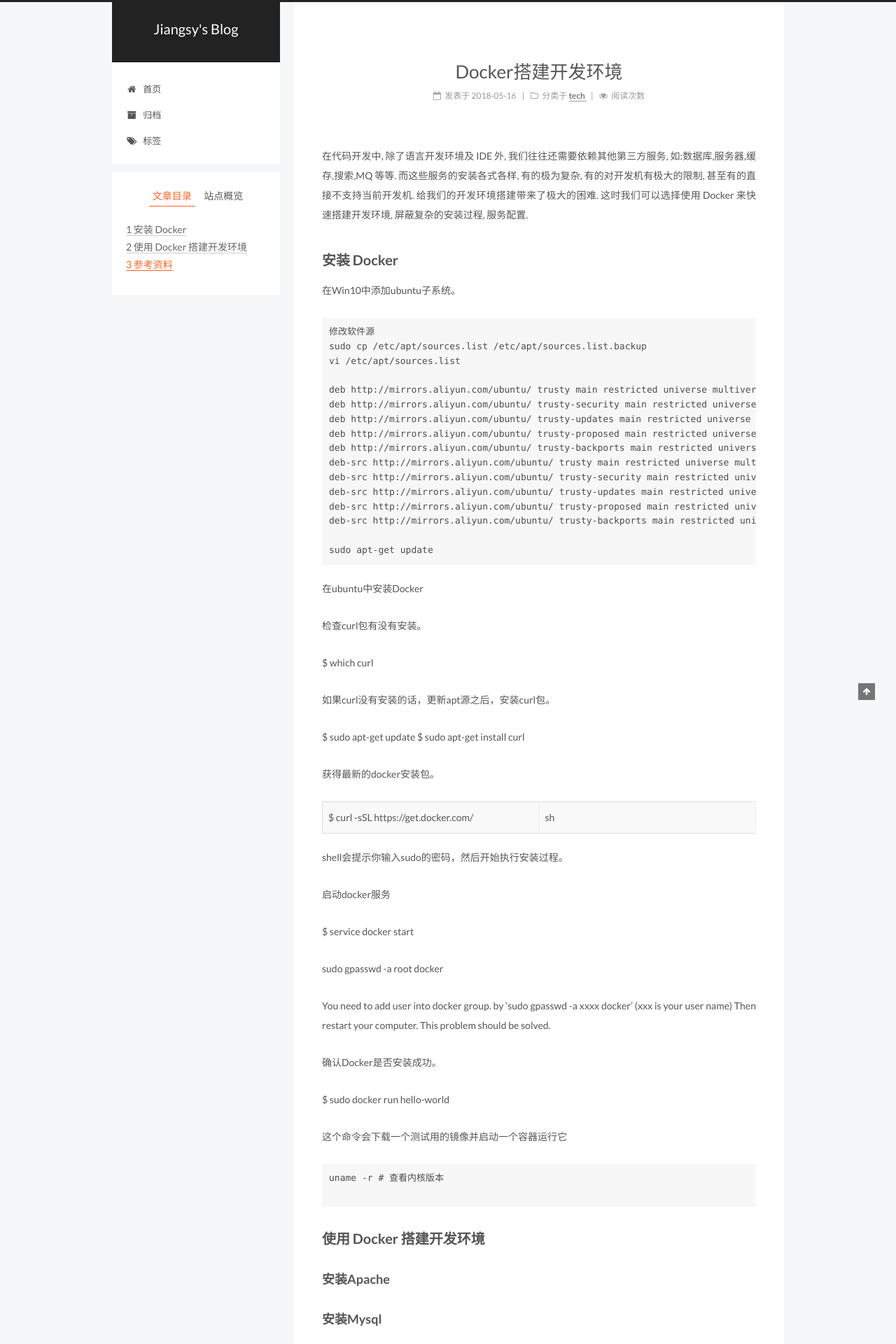
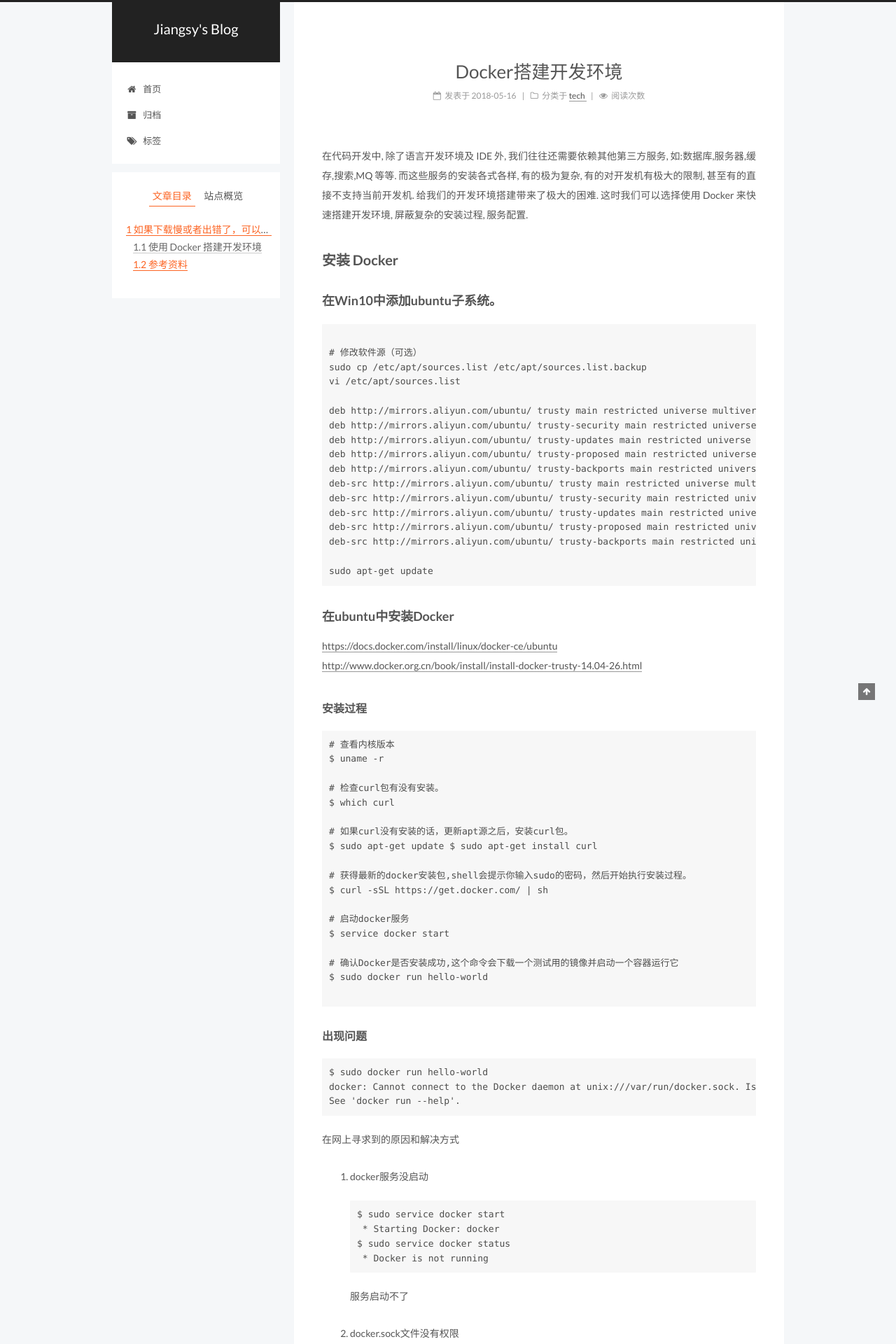
Before and after one commit to jiangsyace/blog, a Jekyll site: the page built from _posts/2018-05-16-Docker搭建开发环境.md, in a window 1280 px wide. Shown: the top 1920 px of the page at 70% size. Built offline with Jekyll 4.4.1, drawn with Linux system fonts in a browser that asks for light colours; comment, search, counter and statistics services are not loaded; some of the changed text lies outside the part shown.

Commit message:
20180522

````diff
--- a/_posts/2018-05-16-Docker搭建开发环境.md
+++ b/_posts/2018-05-16-Docker搭建开发环境.md
@@ -14,9 +14,10 @@ tags:
 
 ## 安装 Docker
 
-在Win10中添加ubuntu子系统。
+### 在Win10中添加ubuntu子系统。
 ```
-修改软件源
+
+# 修改软件源（可选）
 sudo cp /etc/apt/sources.list /etc/apt/sources.list.backup
 vi /etc/apt/sources.list
 
@@ -33,47 +34,91 @@ deb-src http://mirrors.aliyun.com/ubuntu/ trusty-backports main restricted unive
 
 sudo apt-get update
 ```
-在ubuntu中安装Docker
+### 在ubuntu中安装Docker
+[https://docs.docker.com/install/linux/docker-ce/ubuntu](https://docs.docker.com/install/linux/docker-ce/ubuntu)
+[http://www.docker.org.cn/book/install/install-docker-trusty-14.04-26.html](http://www.docker.org.cn/book/install/install-docker-trusty-14.04-26.html)
 
-检查curl包有没有安装。
+#### 安装过程
+```
+# 查看内核版本
+$ uname -r
 
+# 检查curl包有没有安装。
 $ which curl
 
-如果curl没有安装的话，更新apt源之后，安装curl包。
-
+# 如果curl没有安装的话，更新apt源之后，安装curl包。
 $ sudo apt-get update $ sudo apt-get install curl
 
-获得最新的docker安装包。
-
+# 获得最新的docker安装包,shell会提示你输入sudo的密码，然后开始执行安装过程。
 $ curl -sSL https://get.docker.com/ | sh
 
-shell会提示你输入sudo的密码，然后开始执行安装过程。
-
-启动docker服务
-
+# 启动docker服务
 $ service docker start
 
-sudo gpasswd -a root docker
+# 确认Docker是否安装成功,这个命令会下载一个测试用的镜像并启动一个容器运行它
+$ sudo docker run hello-world
+
+```
+#### 出现问题
+```
+$ sudo docker run hello-world
+docker: Cannot connect to the Docker daemon at unix:///var/run/docker.sock. Is the docker daemon running?.
+See 'docker run --help'.
+```
+在网上寻求到的原因和解决方式
+1. docker服务没启动
+```
+$ sudo service docker start
+ * Starting Docker: docker                                                    [ OK ]
+$ sudo service docker status
+ * Docker is not running
+```
+服务启动不了
+2. docker.sock文件没有权限
+```
+$ ll /var/run/docker.sock
+srw-rw---- 1 root docker 0 May 18 09:29 /var/run/docker.sock=
+# docker.sock这个文件的权限是660，也就是说组用户是有权限的。那么我们只要把用户加到docker这个组下就ok了。
+$ sudo usermod -aG docker $USER
+# 重启 docker 服务
+$ sudo service docker restart
+# 切换群组
+$ newgrp - docker
+```
+以上解决方案都不适用，查看docker日志，发现不一样的错误提示
+[https://github.com/Microsoft/WSL/issues/767](https://github.com/Microsoft/WSL/issues/767)
+```
+$ tail /var/log/docker.log
+time="2018-05-18T09:05:50.743555400+08:00" level=warning msg="Running modprobe xt_conntrack failed with message: `modprobe: ERROR: ../libkmod/libkmod.c:586 kmod_search_moddep() could not open moddep file '/lib/modules/4.4.0-43-Microsoft/modules.dep.bin'\nmodprobe: WARNING: Module xt_conntrack not found in directory /lib/modules/4.4.0-43-Microsoft`, error: exit status 1"
+Error starting daemon: Error initializing network controller: error obtaining controller instance: failed to create NAT chain DOCKER: iptables failed: iptables -t nat -N DOCKER: iptables v1.6.0: can't initialize iptables table `nat': Table does not exist (do you need to insmod?)
+Perhaps iptables or your kernel needs to be upgraded.
+
+$ iptables -L
+iptables v1.6.0: can't initialize iptables table `filter': Table does not exist (do you need to insmod?)
+Perhaps iptables or your kernel needs to be upgraded.
+
+$ modinfo iptable_nat
+libkmod: ERROR ../libkmod/libkmod.c:586 kmod_search_moddep: could not open moddep file '/lib/modules/4.4.0-43-Microsoft/modules.dep.bin'
+modinfo: ERROR: Module alias iptable_nat not found.
+
+```
+最后发现，**Windows目前自带的Linux子系统尚不支持Docker的安装和配置**，白折腾了。换回Win10的Docker吧。
 
 
-You need to add user into docker group. by 'sudo gpasswd -a xxxx docker' (xxx is your user name)
-Then restart your computer.
-This problem should be solved.
+### 安装Docker Machine
+Docker Machine 则是一个安装和管理 Docker 的工具。它有自己的命令行工具：docker-machine。
 
-
-
-确认Docker是否安装成功。
-
-$ sudo docker run hello-world
-
-这个命令会下载一个测试用的镜像并启动一个容器运行它
+[https://github.com/docker/machine/releases/](https://github.com/docker/machine/releases/)
+[https://www.hi-linux.com/posts/46251.html](https://www.hi-linux.com/posts/46251.html)
 
 ```
-uname -r # 查看内核版本
+# 如果下载慢或者出错了，可以直接在浏览器下好文件拷到系统中再执行后面的命令
+$ curl -L https://github.com/docker/machine/releases/download/v0.14.0/docker-machine-`uname -s`-`uname -m` >/tmp/docker-machine && chmod +x /tmp/docker-machine && sudo cp /tmp/docker-machine /usr/local/bin/docker-machine
+#查看docker-machine版本
+$ docker-machine -v
+```
+## 使用 Docker 搭建开发环境
 
-```
-
-## 使用 Docker 搭建开发环境
 
 ### 安装Apache
 
````
Also changed, not shown: other parts of _posts/2018-05-16-Docker搭建开发环境.md (+1 -4 lines), _posts/2018-03-23-个人私有云盘解决方案.md (+2 -4 lines).
